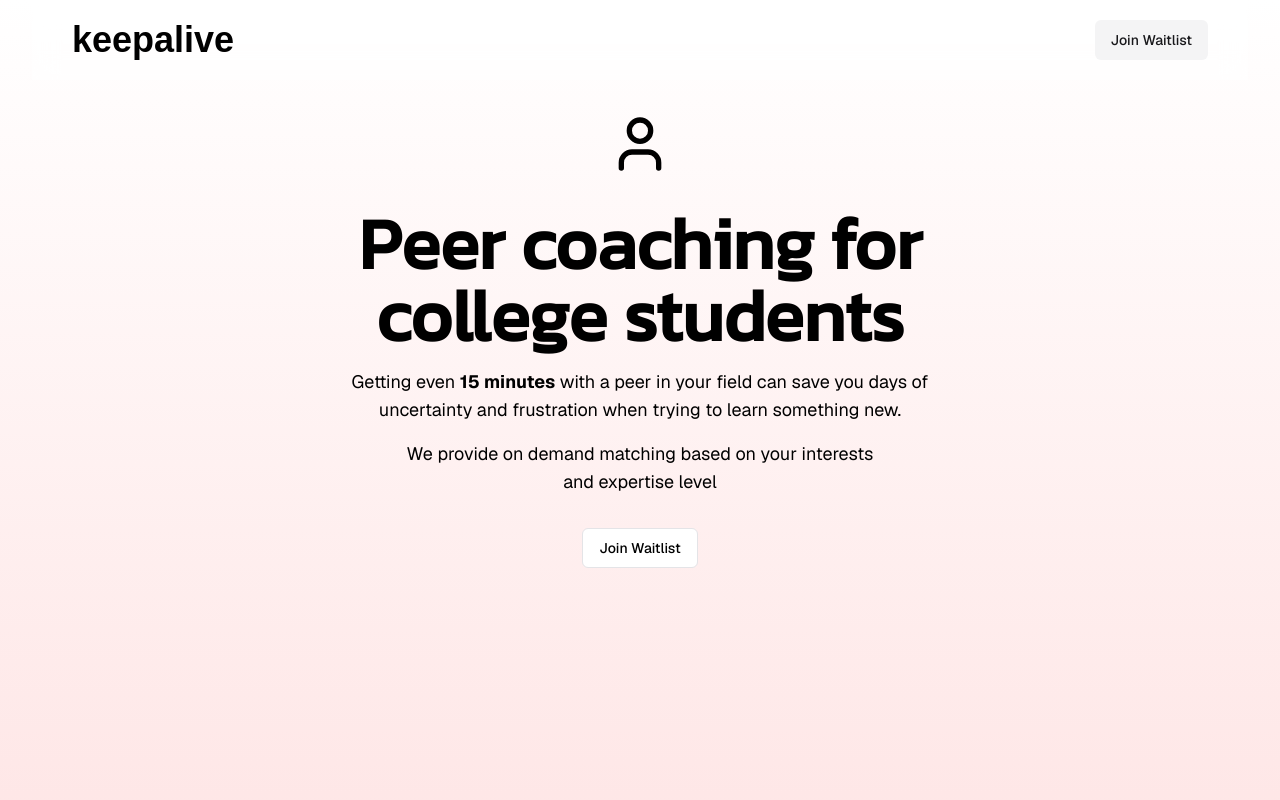
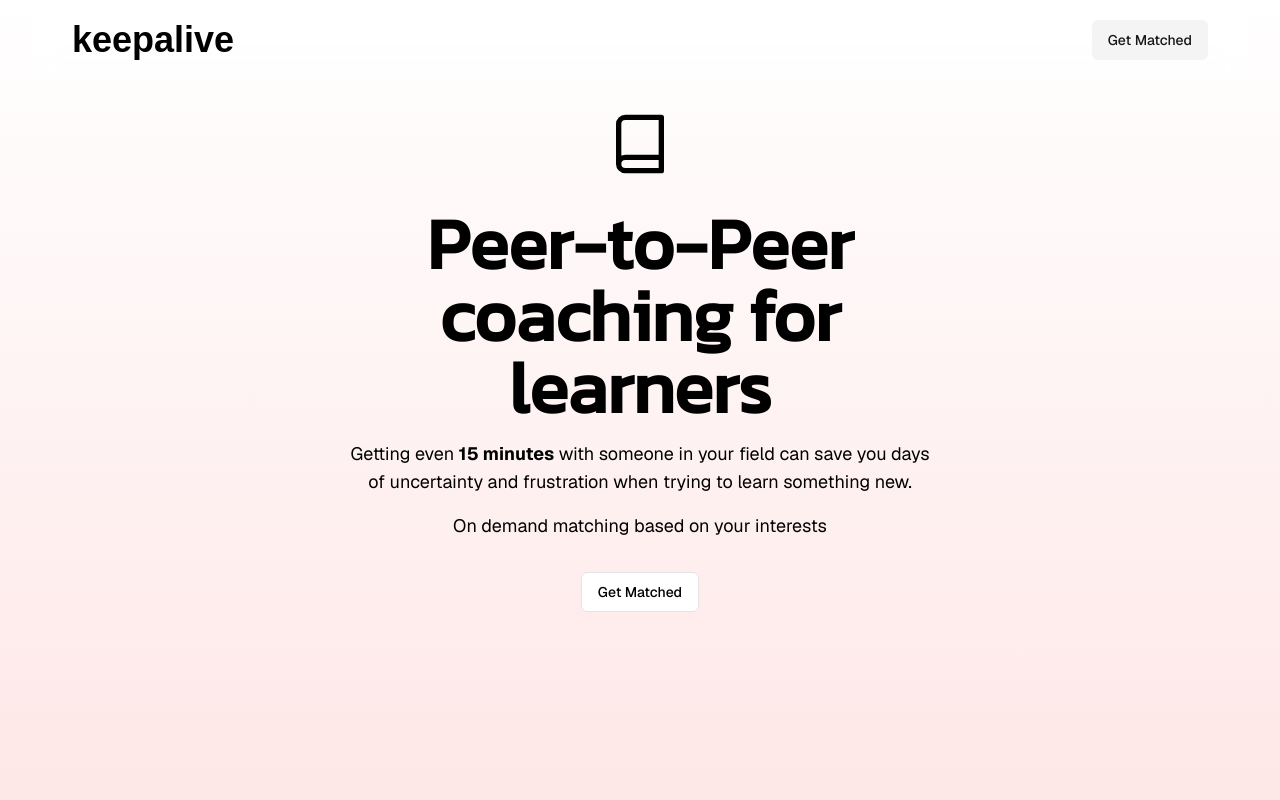
Before and after one commit to chcardoz/arcana-frontend, a Next.js app: page / in a window 1280 px wide. Shown: the top 800 px of the page. Built offline with nearby package versions, Linux system fonts and the light colour scheme; a web font is replaced by a local one.

Commit message:
small landing changes

```diff
--- a/src/app/(landing)/page.tsx
+++ b/src/app/(landing)/page.tsx
@@ -1,21 +1,30 @@
 "use client";
 import React, { useState, useCallback, useEffect } from "react";
 import { motion } from "framer-motion";
-import { Camera, Brush, User, Music, Divide, Code, Book } from "lucide-react";
+import {
+  Camera,
+  Brush,
+  User,
+  Music,
+  Divide,
+  Code,
+  Book,
+  Gamepad,
+} from "lucide-react";
 import Link from "next/link";
 import { Button } from "@/components/ui/Button";
 
 const occupations = [
   {
-    name: "video editors",
-    icon: <Camera className="h-16 w-16" />,
+    name: "gamers",
+    icon: <Gamepad className="h-16 w-16" />,
   },
   {
-    name: "anime artists",
+    name: "artists",
     icon: <Brush className="h-16 w-16" />,
   },
   {
-    name: "college students",
+    name: "students",
     icon: <User className="h-16 w-16" />,
   },
   {
@@ -23,7 +32,7 @@ const occupations = [
     icon: <Code className="h-16 w-16" />,
   },
   {
-    name: "online learners",
+    name: "learners",
     icon: <Book className="h-16 w-16" />,
   },
 ];
@@ -37,7 +46,7 @@ export default function LandingPage() {
   }, []);
 
   useEffect(() => {
-    const intervalID = setInterval(shuffle, 5000);
+    const intervalID = setInterval(shuffle, 1500);
     return () => clearInterval(intervalID);
   }, [shuffle]);
 
@@ -67,7 +76,10 @@ export default function LandingPage() {
         </motion.div>
         <motion.div className="flex w-full flex-col items-center p-6">
           <motion.h1 className="text-center font-title text-5xl font-bold sm:text-6xl md:min-w-[75%] lg:text-7xl dark:text-gray-300">
-            Peer coaching for
+            Peer-to-Peer
+          </motion.h1>
+          <motion.h1 className="text-center font-title text-5xl font-bold sm:text-6xl md:min-w-[75%] lg:text-7xl dark:text-gray-300">
+            coaching for
           </motion.h1>
           <motion.h1
             key={currentOccupation?.name}
@@ -83,20 +95,19 @@ export default function LandingPage() {
             variants={variants}
             className="mt-4 text-center text-lg sm:max-w-[60%] lg:max-w-[50%] dark:text-gray-400"
           >
-            Getting even <span className="font-bold">15 minutes</span> with a
-            peer in your field can save you days of uncertainty and frustration
-            when trying to learn something new.
+            Getting even <span className="font-bold">15 minutes</span> with
+            someone in your field can save you days of uncertainty and
+            frustration when trying to learn something new.
           </motion.p>
           <motion.p
             variants={variants}
             className="mt-4 text-center text-lg sm:max-w-[50%] lg:max-w-[40%] dark:text-gray-400"
           >
-            We provide on demand matching based on your interests and expertise
-            level
+            On demand matching based on your interests
           </motion.p>
         </motion.div>
         <Link href="https://tally.so/r/w4LQld">
-          <Button variant="outline">Join Waitlist</Button>
+          <Button variant="outline">Get Matched</Button>
         </Link>
       </div>
     </>
--- a/src/components/landing/LandingNavbar.tsx
+++ b/src/components/landing/LandingNavbar.tsx
@@ -9,7 +9,7 @@ export default async function LandingNavbar() {
           keepalive
         </h1>
         <Link href="https://tally.so/r/w4LQld">
-          <Button variant="secondary">Join Waitlist</Button>
+          <Button variant="secondary">Get Matched</Button>
         </Link>
       </div>
     </header>
```
